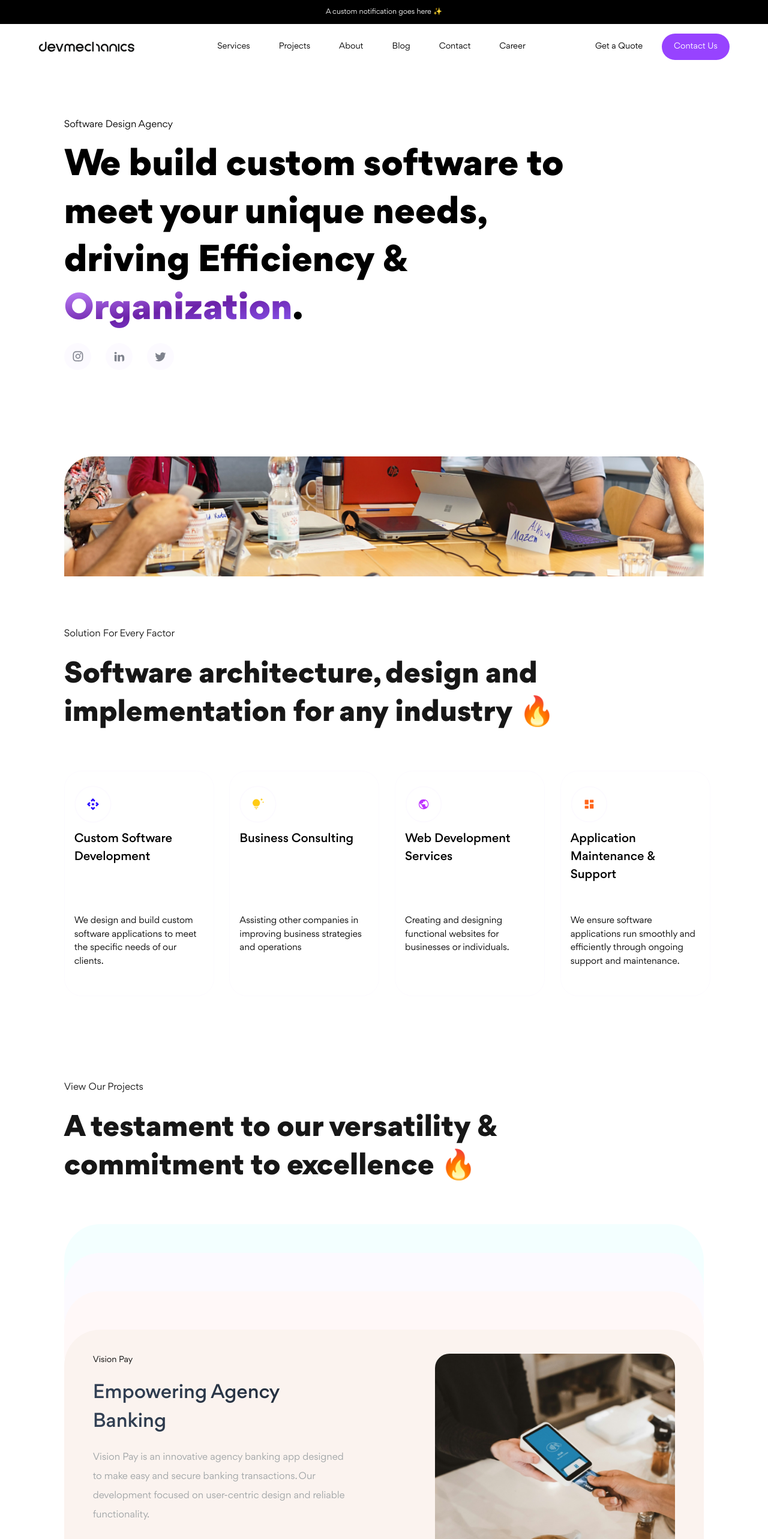
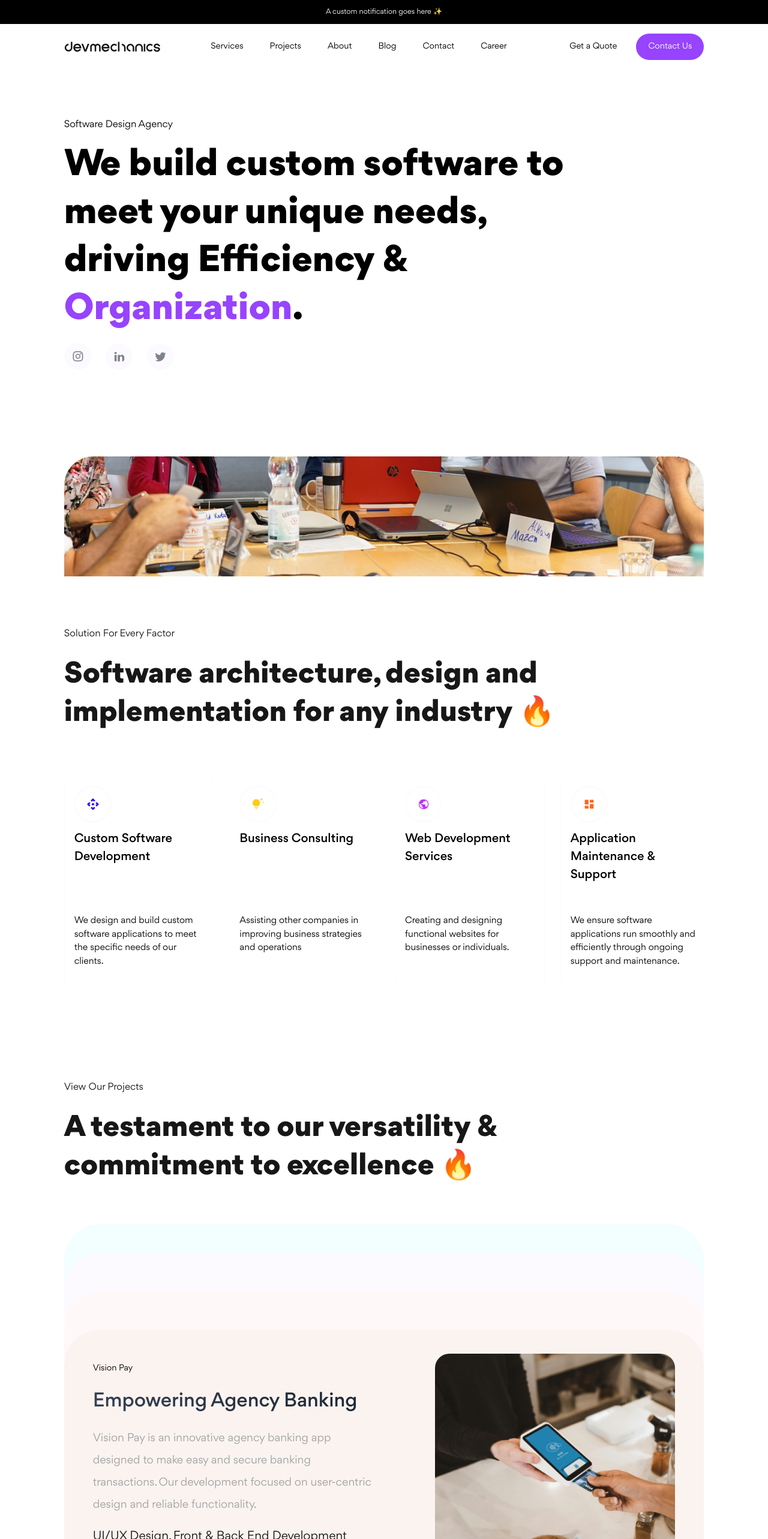
Before and after one commit to emeraldhycient/theDevmechanics, a Next.js app: page / in a window 1280 px wide. Shown: the top 2566 px of the page at 60% size. Built offline with nearby package versions, Linux system fonts and the light colour scheme; a web font is replaced by a local one.

Commit message:
refactor: refactored header and footer

```diff
--- a/src/app/(pages)/project/page.tsx
+++ b/src/app/(pages)/project/page.tsx
@@ -10,21 +10,22 @@ const Project = (props: Props) => {
 		<SectionContainer>
 			<div className="flex-col justify-center items-start gap-6 flex pb-20 md:pb-24">
 				<div
-					className={`text-3xl md:text-4xl lg:text-5xl font-semibold py-4 w-full md:w-[36rem] ls:w-[37rem] lg:w-[50rem] leading-[3rem] md:leading-[4rem] lg:leading-[4.5rem]`}>
+					className={`text-4xl md:text-5xl lg:text-6xl font-semibold py-4 w-full leading-[3rem] md:leading-[4rem] lg:leading-[4.5rem]`}>
 					<p>
 						Develop user-friendly interfaces{" "}
 						<br className="hidden md:block" /> that make a positive
 						impact.
 					</p>
 				</div>
-				<div className="leading-[1.7rem] w-full md:max-w-[80%] lg:w-[45rem]">
+				<div className="w-full text-[1.25rem] leading-[2.1875rem]">
 					<p>
 						Founded with a vision to revolutionize the world of
-						software development, we emerged as a beacon of
-						innovation in the tech industry. Our mission has been
-						clear from the start to deliver exceptional, customized
-						software solutions that propel businesses into the
-						future.
+						software development, we emerged as a{" "}
+						<br className="hidden md:block" /> beacon of innovation
+						in the tech industry. Our mission has been clear from
+						the start to deliver <br className="hidden md:block" />{" "}
+						exceptional, customized software solutions that propel
+						businesses into the future.
 					</p>
 				</div>
 			</div>
--- a/src/components/atoms/project-item.tsx
+++ b/src/components/atoms/project-item.tsx
@@ -126,16 +126,16 @@ const ProjectItem: React.FC<ProjectItemProps> = ({
 		<div
 			className={`flex flex-col items-center justify-between rounded-2xl ${
 				isEven === 0 ? "md:flex-row-reverse " : "md:flex-row "
-			} px-3 md:px-12 gap-y-14 ${containerClassName}`}>
+			}  gap-y-14 ${containerClassName}`}>
 			<div
-				className={`w-full md:w-[45%] text-center md:text-start flex flex-col items-center md:items-start ${textContainerClassName}`}>
+				className={`w-full md:w-[48%] text-center md:text-start flex flex-col items-center md:items-start ${textContainerClassName}`}>
 				<div className="text-sm mb-5">
 					<p>{projectName}</p>
 				</div>
 				<div className="text-[2rem] font-medium bg-gradient-to-r from-slate-700 to-gray-800 bg-clip-text text-transparent">
 					<p>{projectMotto}</p>
 				</div>
-				<div className="text-base my-5 text-[#9FA4A6] leading-loose">
+				<div className="my-5 text-[1.15rem] font-normal text-[#9FA4A6] leading-loose">
 					<p>{projectDescription}</p>
 				</div>
 				<div className="text-[1.25rem] text-[#141515]">
--- a/src/components/molecules/header.tsx
+++ b/src/components/molecules/header.tsx
@@ -12,7 +12,8 @@ const Header = (): React.ReactNode => {
 
 	return (
 		<header
-			className={`flex duration-200 justify-between py-4 lg:px-16 md:px-10 px-3 items-center sticky top-0 left-0 text-sm z-[99999999] bg-white`}>
+			className={` duration-200 py-4 sticky top-0 left-0 text-sm z-[99999999] bg-white`}>
+			<div className="w-11/12 md:w-10/12 mx-auto flex items-center justify-between">
 				<Link href={"/"}>
 					<Image
 						src={`/images/logo.svg`}
@@ -23,21 +24,31 @@ const Header = (): React.ReactNode => {
 					/>
 				</Link>
 
-			<div className={`lg:flex md:flex hidden items-center gap-x-24`}>
-				<nav>
-					<ul className={`text-sm flex items-center gap-x-12`}>
+				<div className={`flex items-center gap-x-24`}>
+					<nav className="hidden xl:flex">
+						<ul className={`text-sm flex items-center gap-x-10`}>
 							{Links.map((link, index) => (
 								<li key={index}>
-								<Link href={link.href}>
+									<Link
+										className="p-0.5 flex flex-row items-center justify-center"
+										href={link.href}>
 										<p>{link.name}</p>
 									</Link>
 								</li>
 							))}
 						</ul>
 					</nav>
-
+				</div>
+				<div className="flex flex-row items-center gap-x-2">
+					<button
+						className={`xl:hidden block text-3xl`}
+						onClick={() => {
+							setMobileNavOpen(!mobileNavOpen);
+						}}>
+						<IoReorderTwoOutline />
+					</button>
 					<div
-					className={`[&_button]:text-sm flex gap-x-3 [&_button]:rounded-full [&_button]:py-3 [&_button]:px-5`}>
+						className={`hidden md:flex [&_button]:text-sm gap-x-3 [&_button]:rounded-full [&_button]:py-3 [&_button]:px-5`}>
 						<button>Get a Quote</button>
 
 						<Link href={"/contact"}>
@@ -47,14 +58,6 @@ const Header = (): React.ReactNode => {
 						</Link>
 					</div>
 				</div>
-
-			<button
-				className={`lg:hidden md:hidden block text-3xl`}
-				onClick={() => {
-					setMobileNavOpen(!mobileNavOpen);
-				}}>
-				<IoReorderTwoOutline />
-			</button>
 
 				<div
 					onClick={() => setMobileNavOpen(!mobileNavOpen)}
@@ -78,7 +81,18 @@ const Header = (): React.ReactNode => {
 								</li>
 							))}
 						</ul>
+						<div
+							className={`w-full flex md:hidden items-center justify-center mt-5 [&_button]:text-sm gap-x-3 [&_button]:rounded-full [&_button]:py-3 [&_button]:px-5`}>
+							<button>Get a Quote</button>
+
+							<Link href={"/contact"}>
+								<button className={`bg-[#9743FF] text-white`}>
+									Contact Us
+								</button>
+							</Link>
+						</div>
 					</nav>
+				</div>
 			</div>
 		</header>
 	);
--- a/src/components/molecules/hero-section.tsx
+++ b/src/components/molecules/hero-section.tsx
@@ -17,11 +17,7 @@ const HeroSection = (): React.ReactNode => {
 					<br className="hidden md:block" /> meet your unique needs,
 					<br className="hidden md:block" /> driving Efficiency &{" "}
 					<br className="hidden md:block" />{" "}
-					<span
-						className={`bg-gradient-to-tl from-violet-500 via-purple-800 to-purple-400 bg-clip-text text-transparent`}>
-						Organization
-					</span>
-					.
+					<span className={`text-[#9743FF]`}>Organization</span>.
 				</p>
 			</div>
 			<SocialIcons />
--- a/src/components/templates/footer.tsx
+++ b/src/components/templates/footer.tsx
@@ -32,7 +32,7 @@ const Footer = () => {
 
 	return (
 		<footer
-			className={`[&_p]:text-[#9FA4A6] [&_h3]:font-bold [&_h3]:text-[16px] [&_p]:text-[14px] lg:[&_section]:px-16 md:[&_section]:px-10 [&_section]:px-3 pt-7`}>
+			className={`w-11/12 md:w-10/12 mx-auto [&_p]:text-[#9FA4A6] [&_h3]:font-bold [&_h3]:text-[16px] [&_p]:text-[14px] pt-7`}>
 			<section
 				className={`flex flex-wrap items-start justify-between gap-x-4 gap-y-8 py-8`}>
 				<div className={`lg:w-[20rem] md:w-[20rem] w-full`}>
--- a/src/components/templates/project.tsx
+++ b/src/components/templates/project.tsx
@@ -37,7 +37,7 @@ const Project = (props: Props) => {
 						"UI/UX Design, Front & Back End Development"
 					}
 					containerClassName={
-						"!top-[6rem] !z-[9999] !absolute !w-full !rounded-[3.75rem] py-9 md:py-10 mt-20 md:flex-row bg-[#FBF3EF]"
+						"!top-[6rem] !z-[9999] !absolute !w-full !rounded-[3.75rem] py-9 md:py-10 mt-20 md:flex-row bg-[#FBF3EF] !px-3 md:!px-12"
 					}
 					readCaseStudyLink={"/"}
 					viewProjectLink={"/"}
```
Lines whose indentation alone changed are shown as unchanged.
